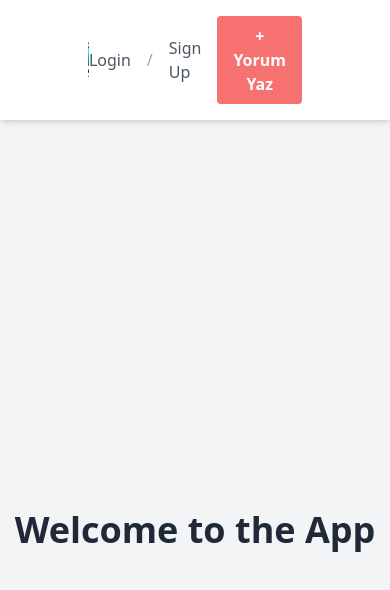
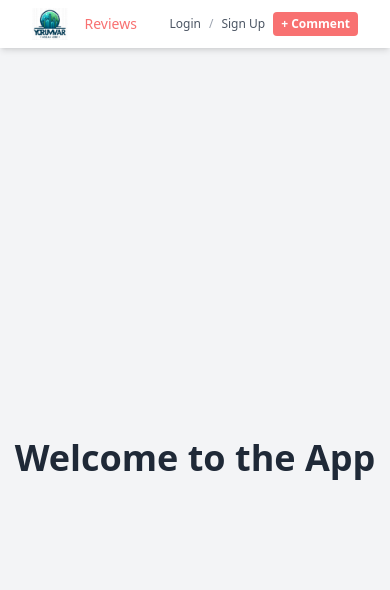
Before and after one commit to caglaaratli/YorumVarProject, a React (Vite) app in the folder frontend/: page / in a window 390 px wide. Shown: the top 590 px of the page. Built offline with nearby package versions, Linux system fonts and the light colour scheme.

Commit message:
add responsive

```diff
--- a/frontend/src/components/Header.jsx
+++ b/frontend/src/components/Header.jsx
@@ -1,29 +1,29 @@
-
 import { Link } from "react-router-dom";
 
 const Header = () => {
   return (
-    <header className="bg-white shadow-md py-4 px-6">
-      <div className="flex items-center px-16 justify-between">
+    <header className="bg-white shadow-md py-2 sm:py-4 px-4 sm:px-6">
+      <div className="flex items-center justify-between">
+        {/* Logo ve Navigasyon Linkleri */}
+        <div className="flex items-center space-x-4 flex-grow pl-4 sm:pl-16"> {/* Sol içeriye kaydırma */}
+          <img src="/logo.png" className="h-8 sm:h-10" alt="Logo" />
 
-        {/* Logo */}
-        <div className="flex items-center space-x-4">
-          {/* U-img class'ını img elementine ekledim, bu sizin logonuzun sınıfı olacak */}
-          <img src="/logo.png" className="h-10 u-img" />
+          <div className="flex sm:hidden space-x-4">
+            <Link to="/reviews" className="text-sm text-red-400 hover:text-red-700">Reviews</Link>
+          </div>
 
-          {/* Navigasyon Linkleri */}
           <div className="hidden sm:flex space-x-4">
-            <Link to="/reviews" className="text-red-400 hover:text-red-700">Değerlendirmeler</Link>
+            <Link to="/reviews" className="text-sm text-red-400 hover:text-red-700">Reviews</Link>
           </div>
         </div>
 
         {/* Sağ Üst Köşedeki Butonlar */}
-        <div className="flex items-center  space-x-4  ">
-          <Link to="/login" className="text-gray-600 hover:text-zinc-900  ">Login</Link>
-          <span className="text-gray-400">/</span>
-          <Link to="/register" className="text-gray-600 hover:text-zinc-900 ">Sign Up</Link>
-          <button className="bg-red-400 hover:bg-red-500 text-white font-semibold py-2 px-4 rounded">
-            + Yorum Yaz
+        <div className="flex items-center space-x-2 sm:space-x-4 pr-4 sm:pr-16"> {/* Sağ içeriye kaydırma */}
+          <Link to="/login" className="text-xs sm:text-sm text-gray-600 hover:text-zinc-900">Login</Link>
+          <span className="text-gray-400 text-xs sm:text-sm">/</span>
+          <Link to="/register" className="text-xs sm:text-sm text-gray-600 hover:text-zinc-900">Sign Up</Link>
+          <button className="bg-red-400 hover:bg-red-500 text-white font-semibold py-1 sm:py-2 px-2 sm:px-4 rounded text-xs sm:text-sm">
+            + Comment
           </button>
         </div>
       </div>
```
